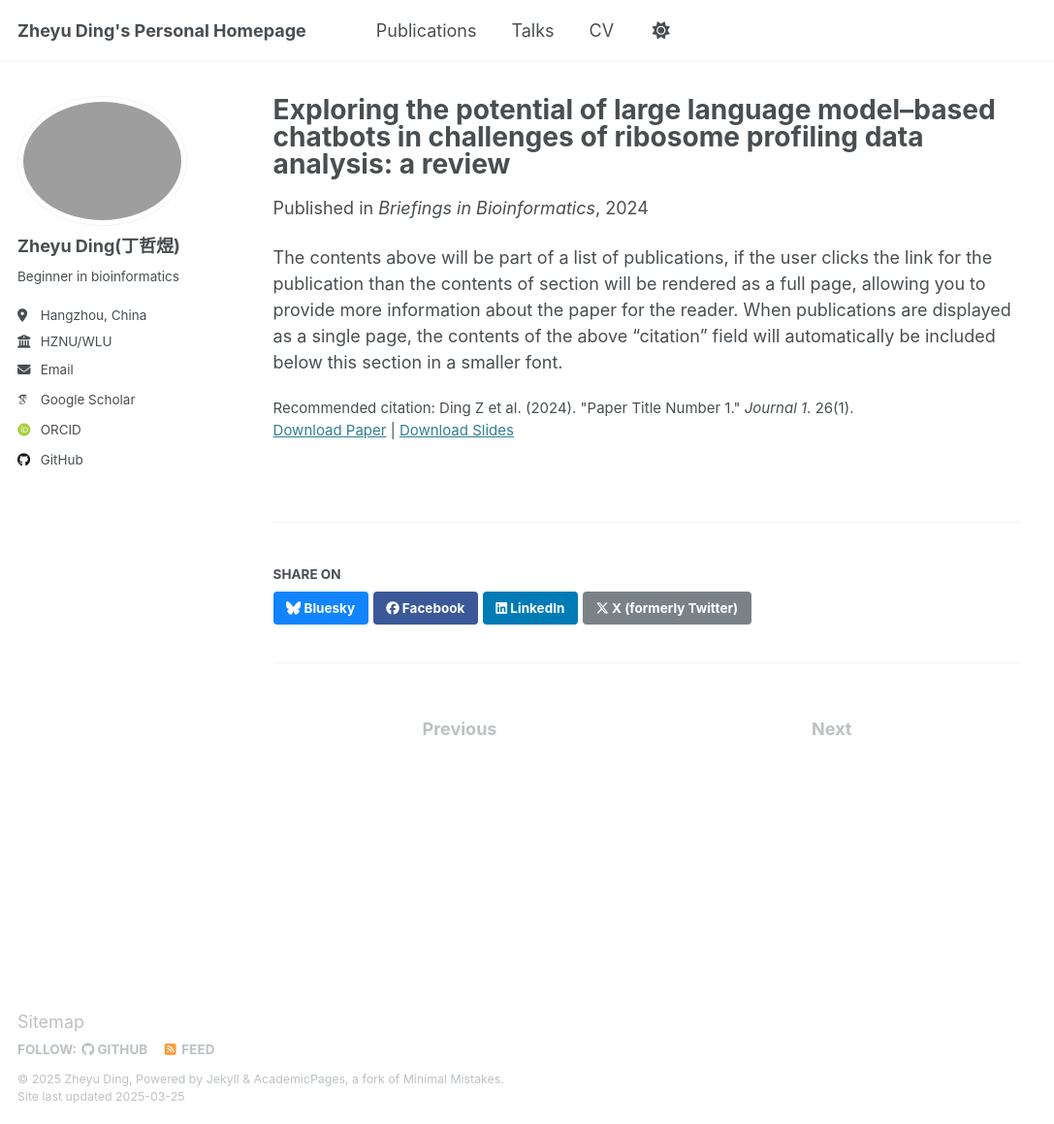
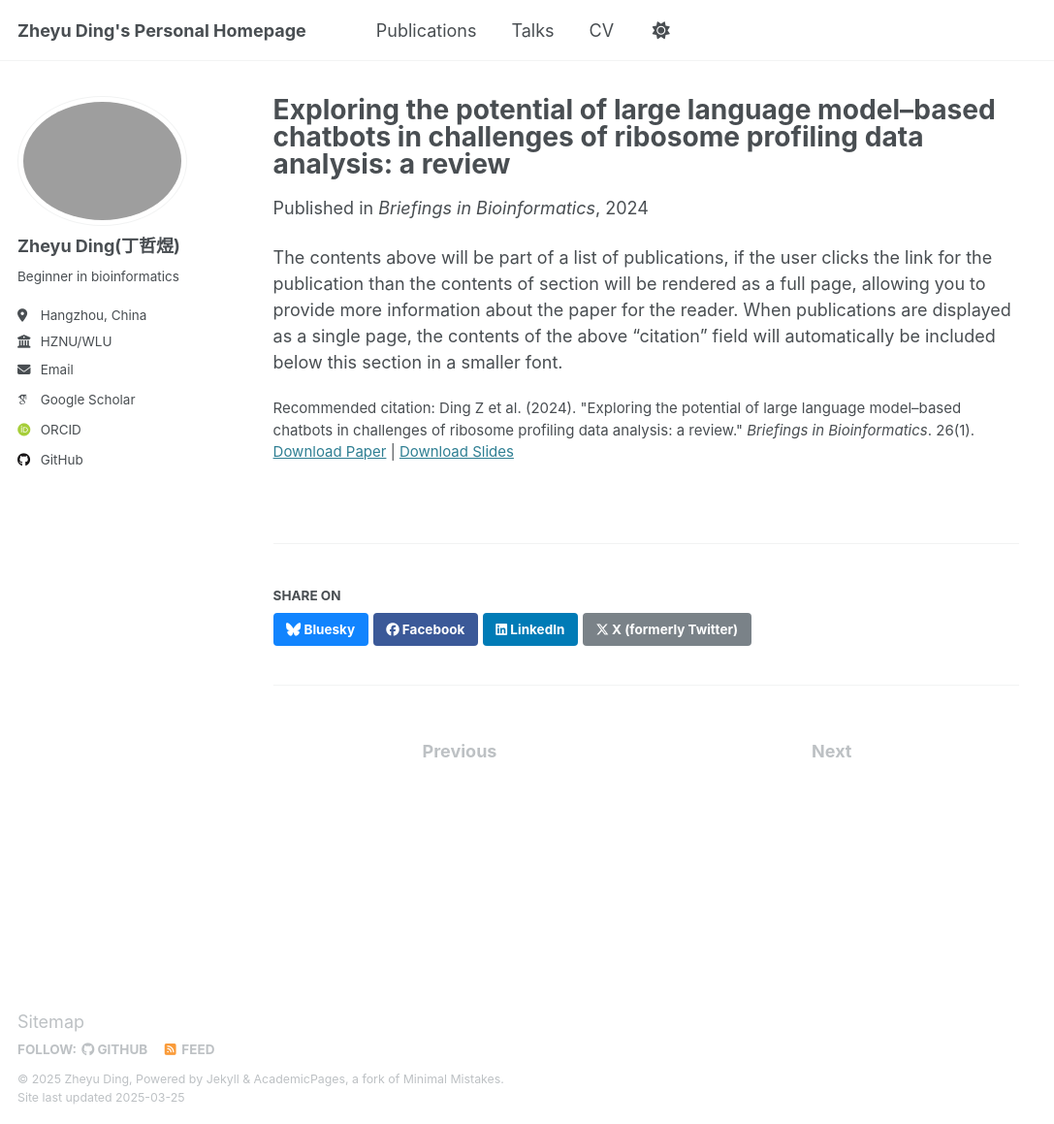
Before and after one commit to Zheyu-Ding/Zheyu-Ding.github.io, a Jekyll site: the page built from _publications/2024-12-12-paper-LLM-BIB-firstauthor.md, in a window 1280 px wide and 1159 px high. Shown: the whole window at 97% size, without its empty margins (0-1087 px from the left). Built offline with Jekyll 4.4.1, drawn with Linux system fonts in a browser that asks for light colours; some web fonts are replaced.

Commit message:
Update 2024-12-12-paper-LLM-BIB-firstauthor.md

```diff
--- a/_publications/2024-12-12-paper-LLM-BIB-firstauthor.md
+++ b/_publications/2024-12-12-paper-LLM-BIB-firstauthor.md
@@ -7,7 +7,7 @@ date: 2024-12-12
 venue: 'Briefings in Bioinformatics'
 slidesurl: 'http://Zheyu-Ding.github.io/files/BIB.pdf'
 paperurl: 'http://Zheyu-Ding.github.io/files/BIB.pdf'
-citation: 'Ding Z et al. (2024). &quot;Paper Title Number 1.&quot; <i>Journal 1</i>. 26(1).'
+citation: 'Ding Z et al. (2024). &quot;Exploring the potential of large language model–based chatbots in challenges of ribosome profiling data analysis: a review.&quot; <i>Briefings in Bioinformatics</i>. 26(1).'
 ---
 
 The contents above will be part of a list of publications, if the user clicks the link for the publication than the contents of section will be rendered as a full page, allowing you to provide more information about the paper for the reader. When publications are displayed as a single page, the contents of the above "citation" field will automatically be included below this section in a smaller font.
```
